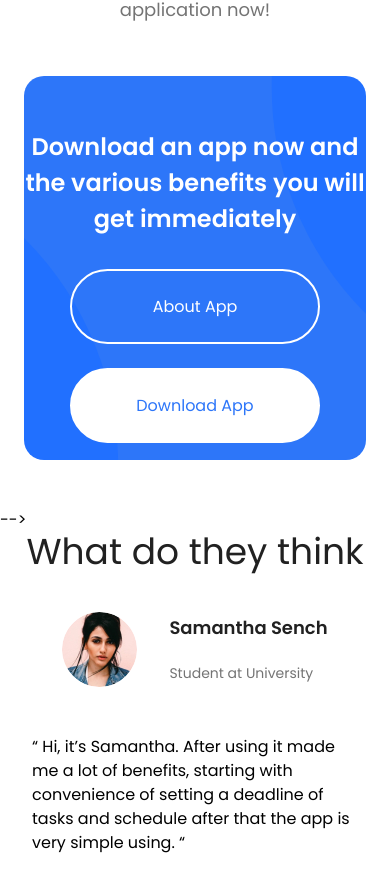
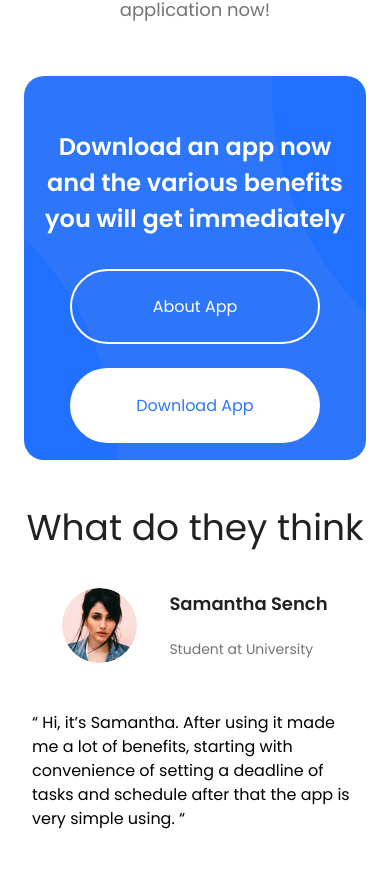
Before and after one commit to AndreyKarahojaev/Rudeus, a Vue app: page / in a window 390 px wide. Shown: the part 4119-5010 px from the top of the page. Built offline with nearby package versions, Linux system fonts and the light colour scheme.

Commit message:
LEAR-12(Исправление конфликтов)

```diff
--- a/src/components/Main.vue
+++ b/src/components/Main.vue
@@ -63,14 +63,14 @@
 
       <div class="flex background-image items-center justify-center w-full max-w-xl lg:max-w-2xl xl:max-w-5xl xxl:max-w-7xl mx-6 h-96 lg:h-full">
         <div class="flex-wrap flex-col justify-around">
-          <h3 class="text-center flex items-center justify-center w-full mb-5 lg:mb-20 text-white mt-12 leading-md text-base font-semibold">Download an app now and the various benefits you will get immediately</h3>
+          <h3 class="text-center flex items-center justify-center w-full mb-5 lg:mb-20 text-white mt-12 leading-md text-base font-semibold px-3">Download an app now and the various benefits you will get immediately</h3>
           <div class="flex items-center flex-col md:flex-row lg:flex-row md:flex-nowrap lg:justify-around">
             <a href="#" class="btn-dowland border-2 border-white  text-white text-center flex items-center justify-center my-3">About App</a>
             <a href="#" class="btn-dowland border-2 border-white bg-white text-blue-400 text-center flex items-center justify-center my-3">Download App</a>
           </div>
         </div>
       </div>
-    </section> -->
+    </section>
 
     <section class="flex items-center justify-around flex-wrap mb-24 lg:mb-40">
       <img src="../img/think-comment.jpg" alt="" class="hidden lg:block w-1/2">
```
